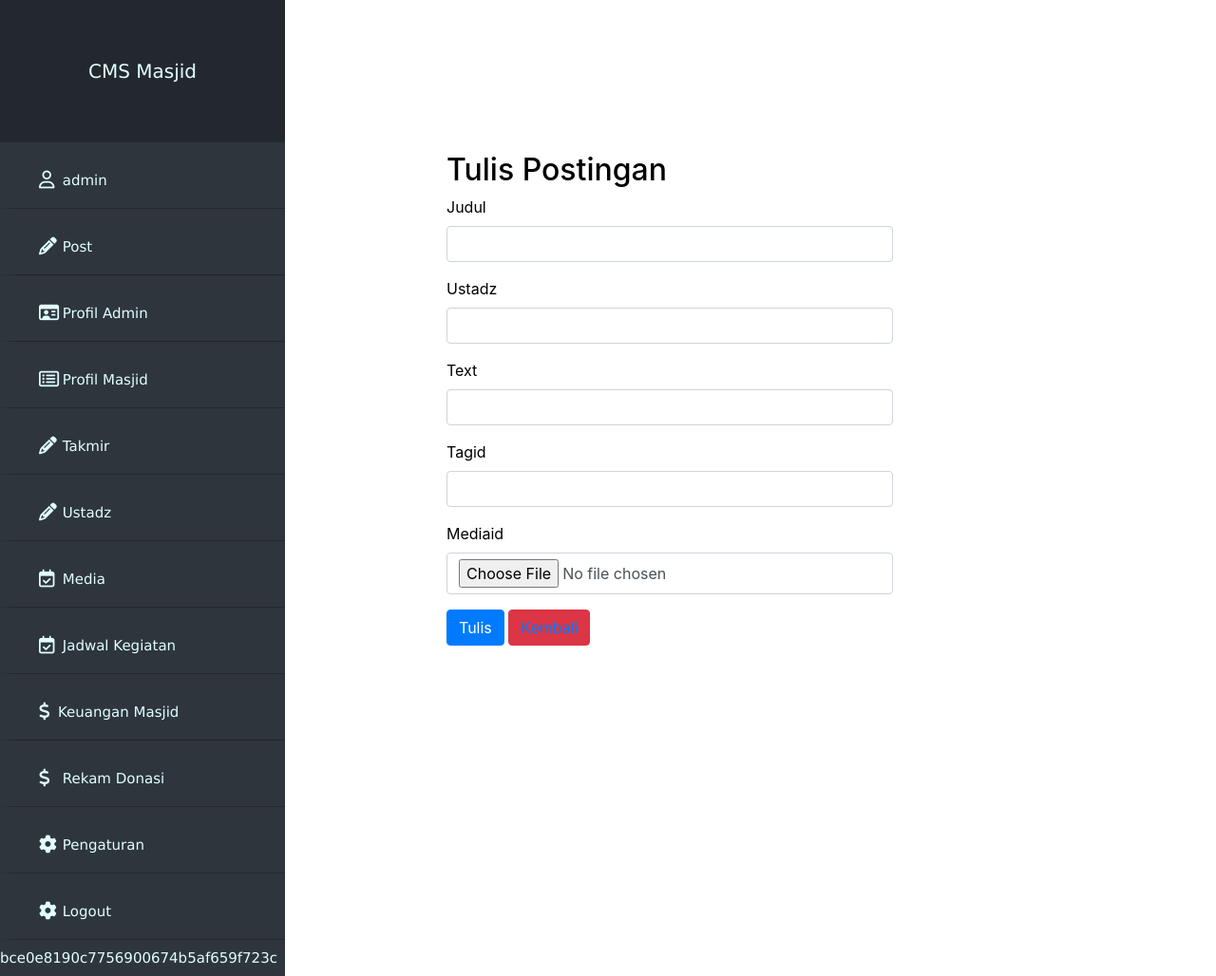
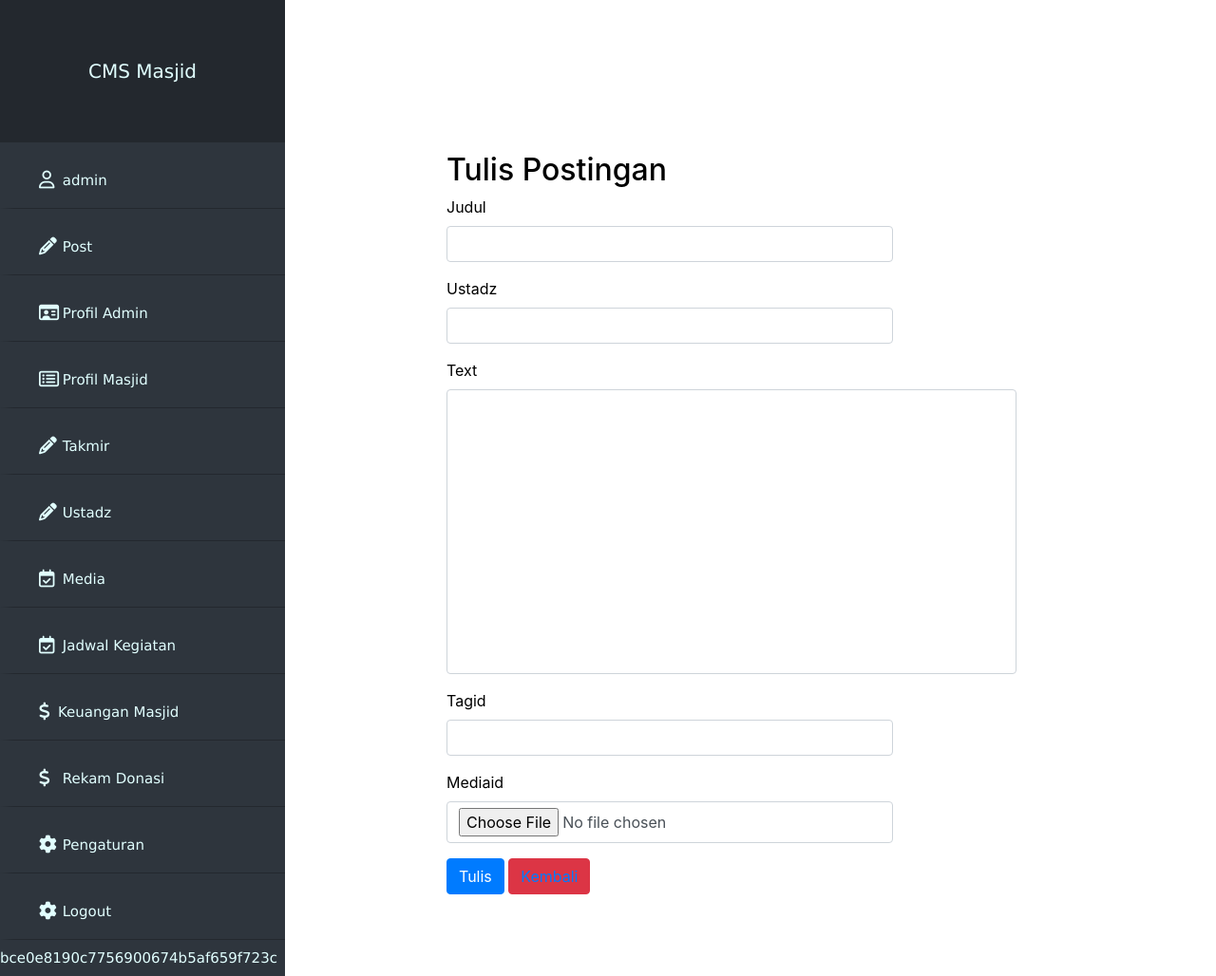
Before and after one commit to fahrul98/cms-masjid, a CodeIgniter app: page /database/index.php/post/tulis in a window 1280 px wide. Shown: the top 1028 px of the page at 95% size. Run offline with CodeIgniter, Linux system fonts and the light colour scheme; some libraries are stand-ins or nearby versions.

Commit message:
add CSS post
ubah ukuran textpost input

```diff
--- a/application/views/vpost.php
+++ b/application/views/vpost.php
@@ -65,7 +65,7 @@ $n = 1;
 	</div>
 	<div class="form-group">
 		<label for="text">Text</label>
-		<input type="textarea" class="form-control" name="text" value="">
+		<input type="textarea" style="height: 300px; width: 600px" class="form-control" name="text" value="">
 	</div>
 	<div class="form-group">
 		<label for="tagid">Tagid</label>
@@ -93,7 +93,7 @@ $n = 1;
 	</div>
 	<div class="form-group">
 		<label for="text">Text</label>
-		<input type="textarea" class="form-control" name="text" value="<?php echo $post->pstext;?>">
+		<input type="textarea" style="height: 300px; width: 600px" class="form-control" name="text" value="<?php echo $post->pstext;?>">
 	</div>
 	<div class="form-group">
 		<label for="text">Tagid</label>
```
